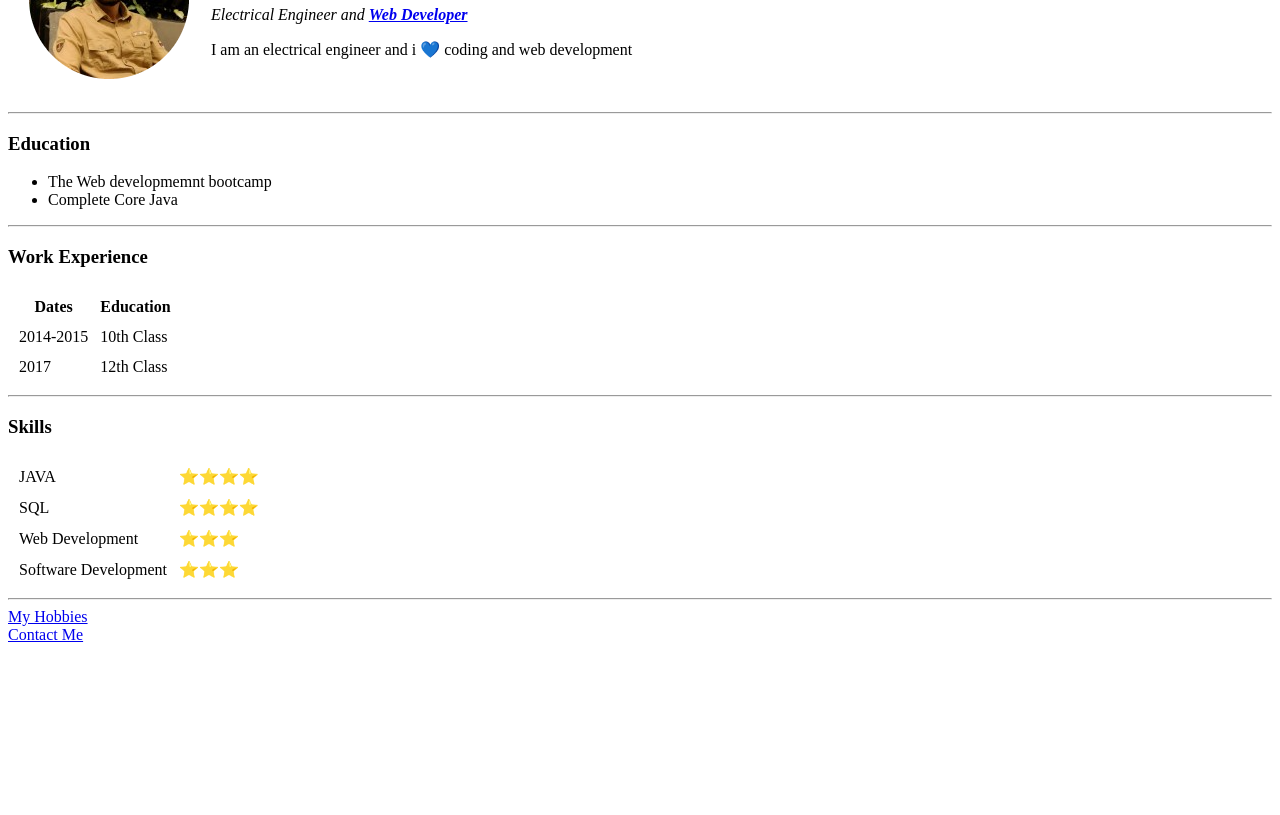
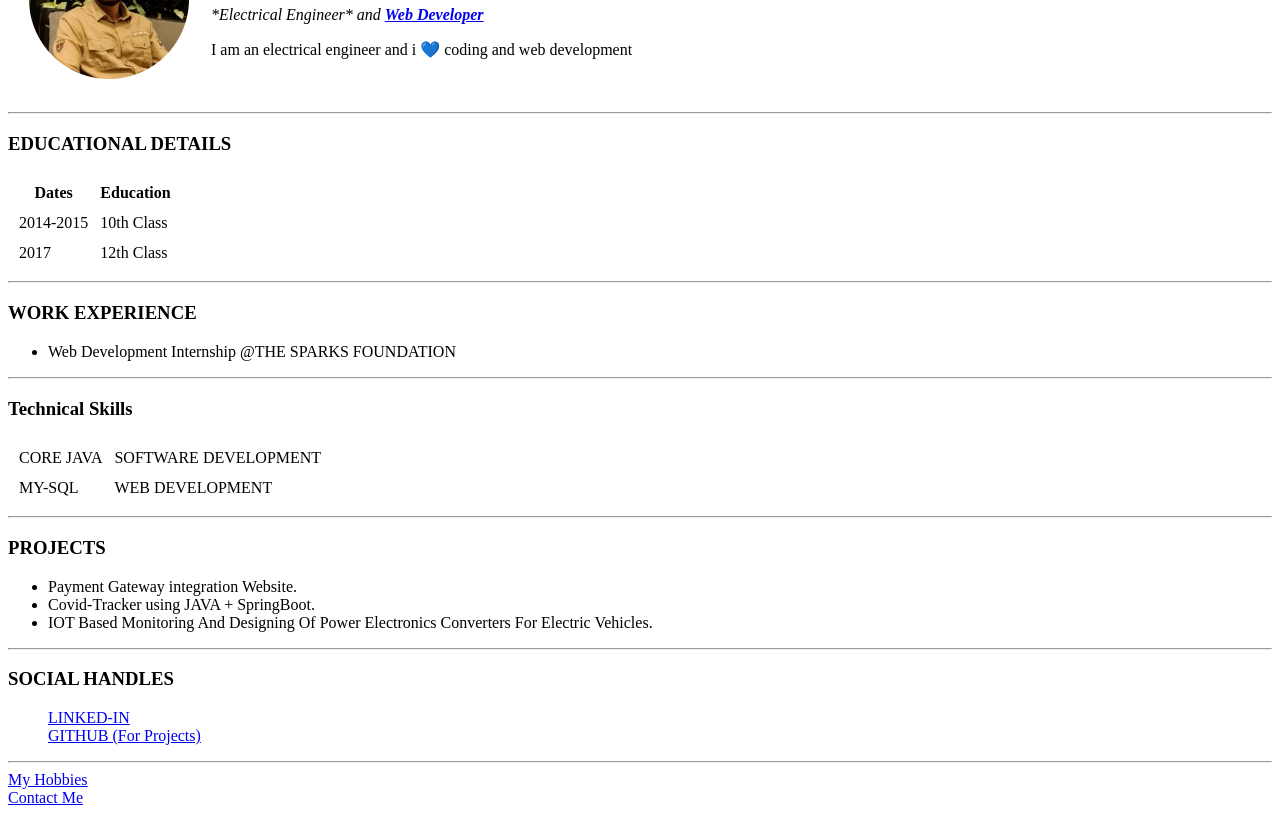
Before and after one commit to ashrafhammad1610/CV, a plain HTML site: page index.html in a window 1280 px wide. Shown: the part 110-925 px from the top of the page. Before the commit the page ends 800 px from the top, so only its background shows below. Drawn offline with Linux system fonts and the light colour scheme.

Commit message:
Update index.html

```diff
--- a/index.html
+++ b/index.html
@@ -10,20 +10,14 @@
   <table cellspacing="20">
     <tr>
       <td><img src="images\hammads1.png" alt="That's me"></td>
-      <td><h1>Hammad Ashraf</h1>
-      <p><em>Electrical Engineer and <strong><a href="https://www.w3schools.com/whatis/">Web Developer</a></strong></em></p>
+      <td><h1>HAMMAD ASHRAF ANSARI</h1>
+      <p><em>*Electrical Engineer* and <strong><a href="https://www.w3schools.com/whatis/">Web Developer</a></strong></em></p>
       <p>I am an electrical engineer and i 💙 coding and web development</p>
       </td>
     </tr>
   </table>
   <hr>
-  <h3>Education</h3>
-  <ul>
-    <li>The Web developmemnt bootcamp</li>
-    <li>Complete Core Java</li>
-  </ul>
-  <hr>
-  <h3>Work Experience</h3>
+  <h3>EDUCATIONAL DETAILS</h3>
   <table cellspacing=10>
     <thead>
       <tr>
@@ -47,7 +41,13 @@
     </tr>
   </table>
   <hr>
-  <h3>Skills</h3>
+  <h3>WORK EXPERIENCE</h3>
+  <ul>
+    <li>Web Development Internship @THE SPARKS FOUNDATION</li>
+  </ul>
+  <hr>
+
+  <h3>Technical Skills</h3>
   <!-- <table cellspacing=10>
     <tr>
       <td><table>
@@ -74,23 +74,31 @@
   </table> -->
   <table cellspacing=10>
     <tr>
-      <td>JAVA</td>
-      <td>⭐⭐⭐⭐</td>
+      <td>CORE JAVA</td>
+      <td>SOFTWARE DEVELOPMENT</td>
     </tr>
     <tr>
-      <td>SQL</td>
-      <td>⭐⭐⭐⭐</td>
-    </tr>
-    <tr>
-      <td>Web Development</td>
-      <td>⭐⭐⭐</td>
-    </tr>
-    <tr>
-      <td>Software Development</td>
-      <td>⭐⭐⭐</td>
+      <td>MY-SQL</td>
+      <td>WEB DEVELOPMENT</td>
     </tr>
   </table>
   <hr>
+
+  <h3>PROJECTS</h3>
+  <ul>
+    <li>Payment Gateway integration Website.</li>
+    <li>Covid-Tracker using JAVA + SpringBoot.</li>
+    <li>IOT Based Monitoring And Designing Of Power Electronics Converters For Electric Vehicles.</li>
+  </ul>
+  <hr>
+
+  <h3>SOCIAL HANDLES</h3>
+  <ul>
+    <a href="https://www.linkedin.com/in/hammad-ashraf-bb5048204">LINKED-IN</a><br>
+    <a href="https://github.com/ashrafhammad1610">GITHUB (For Projects)</a>
+  </ul>
+  <hr>
+
   <a href="hobbies.html">My Hobbies</a>
   <br>
   <a href="contactme.html">Contact Me</a>
```
